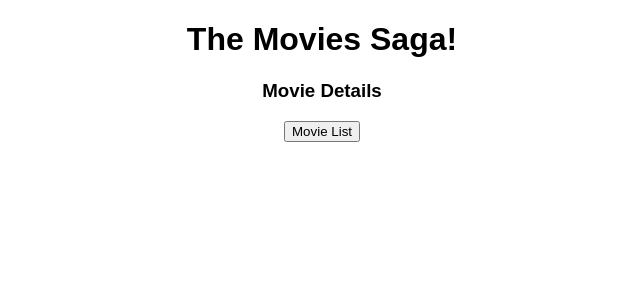
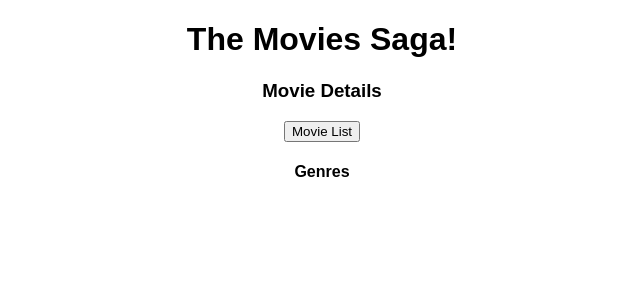
Before and after one commit to s-piper/weekend-movie-sagas, a React (Create React App) app: page /#/details in a window 1280 px wide. Shown: the top 300 px of the page, without its empty margins (318-958 px from the left). Built offline with nearby package versions, Linux system fonts and the light colour scheme.

Commit message:
genres now map out on details page

```diff
--- a/src/components/Details/Details.jsx
+++ b/src/components/Details/Details.jsx
@@ -1,19 +1,23 @@
+import { Container } from '@material-ui/core';
 import React, {useEffect} from 'react';
 import {useSelector} from 'react-redux'
 import {useHistory} from 'react-router-dom';
 
 function Details(){
 
-    const poster = useSelector(store => store.movies);
+    const movieInfo = useSelector(store => store.movies);
+    const movieGenres = useSelector(store => store.genres)
     const history = useHistory();
 
     useEffect(() => {
-        console.log('Details', poster);;
+        console.log('Details', movieInfo);;
     }, []);
 
     const goBack = () =>{
         history.push('./')
     }
+
+    console.log('Genres', movieGenres);
 
 
     return(
@@ -22,7 +26,15 @@ function Details(){
 
             <button onClick={goBack}>Movie List</button>
 
-            <img src={poster} />
+            <img src={movieInfo.poster} />
+            <div>
+                <h4>Genres</h4>
+                    {movieGenres.map((item, i)=> {
+                        return(
+                            <p key={i}>{item.name}</p>
+                        )
+                    })}
+            </div>
         </div>
     )
 }
--- a/src/components/MovieList/MovieList.jsx
+++ b/src/components/MovieList/MovieList.jsx
@@ -19,8 +19,10 @@ function MovieList() {
     const handleClick = (event) => {
         console.log('clicked movie', event);
 
+        const movieInfo = {poster: event.poster, desc: event.description}
+
         dispatch({type:'GET_DETAILS', payload: event.id });
-        dispatch({type:'SELECTED_POSTER', payload: event.poster});
+        dispatch({type:'SELECTED_POSTER', payload: movieInfo});
     //pushes to detail page
         history.push('/details',)
     }
```
Also changed, not shown: 1 other file (tests, documents, lock files or other folders).
